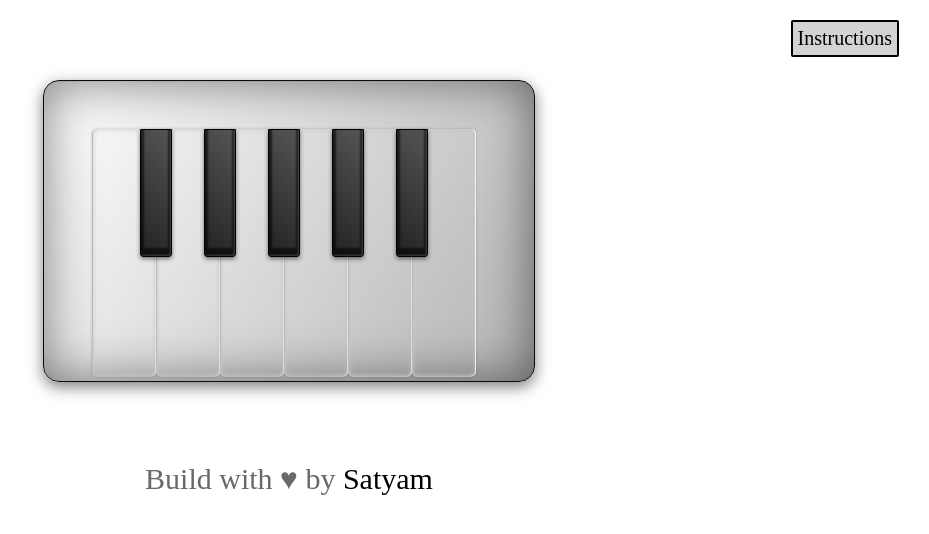
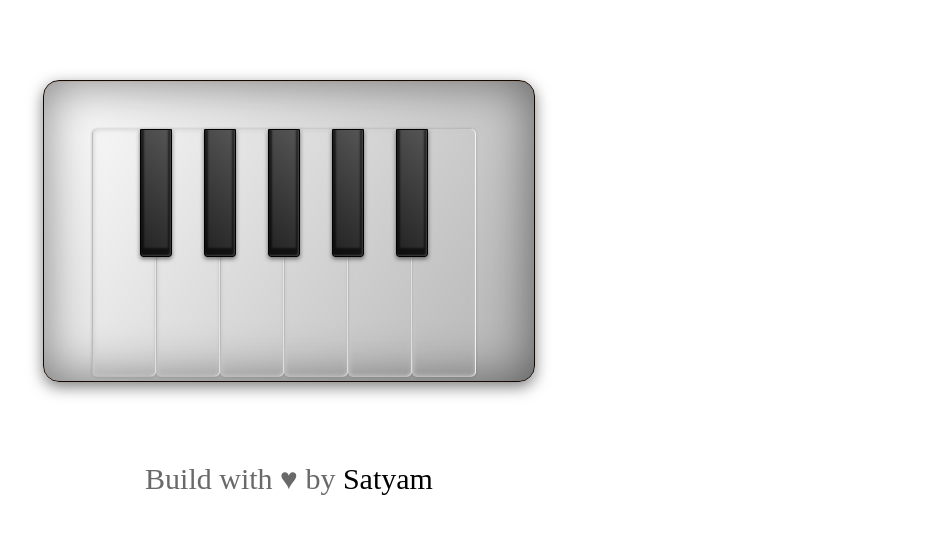
Before and after one commit to Satyam-Bhalla/Heroku_play_piano, a plain HTML site: page web/index.html in a window 1280 px wide. Shown: the whole page, without its empty margins (351-1280 px from the left). Drawn offline with Linux system fonts and the light colour scheme.

Commit message:
Deleted instructions

```diff
--- a/web/index.html
+++ b/web/index.html
@@ -8,9 +8,9 @@
     <script src="scripts/piano.js"></script>
 </head>
 <body>
-    <div class="tooltip" id="instructions">Instructions
+  <!--   <div class="tooltip" id="instructions">Instructions
             <span class="tooltiptext">Click any key of piano or press any key from the middle line of your keyboard</span>
-        </div>
+        </div> -->
     <main>
 
         <div>
--- a/web/styles/main.css
+++ b/web/styles/main.css
@@ -5,7 +5,7 @@ body{ margin:0;
       background:white;
 }
 
-
+/*
 #instructions{
     float: right;
     text-decoration: none;
@@ -63,7 +63,7 @@ body{ margin:0;
 
 
 
-
+*/
 
 
 
```
